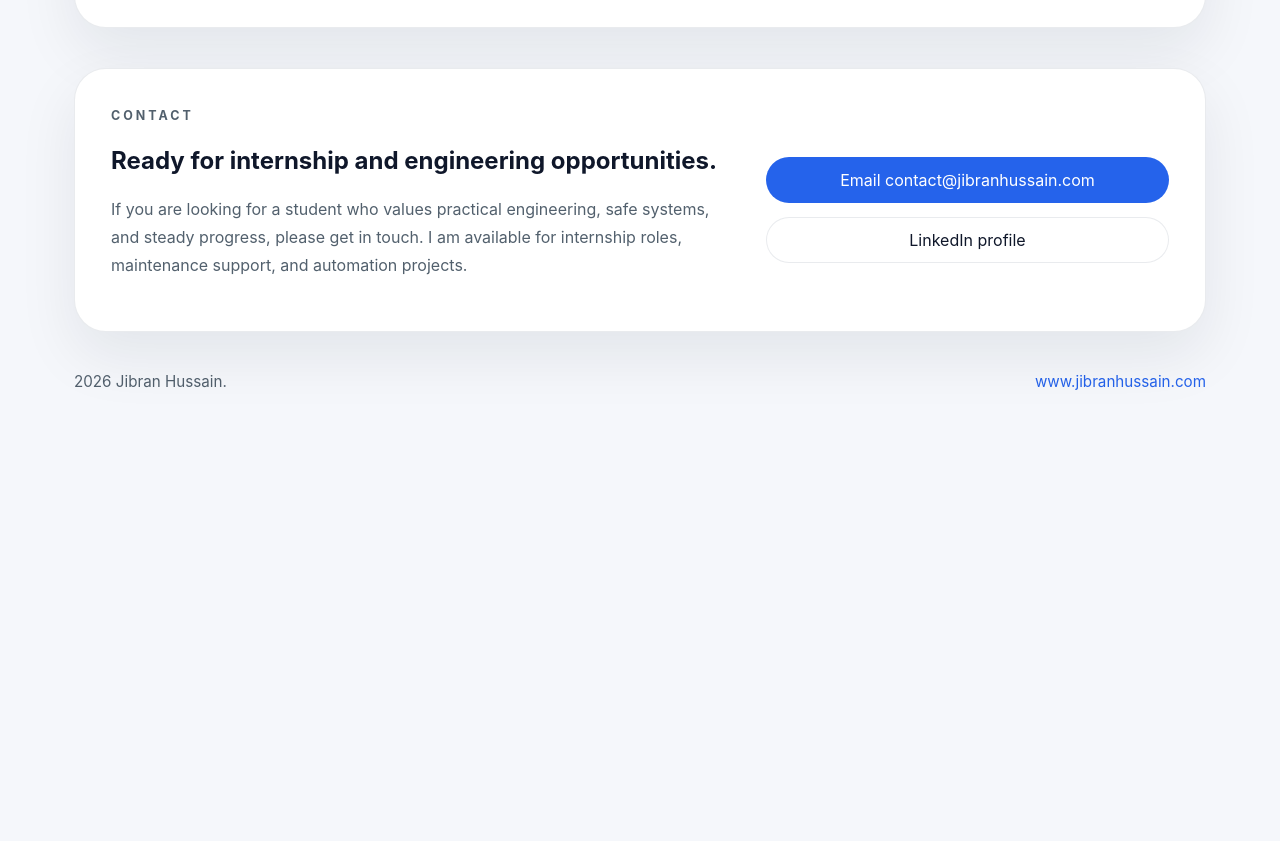
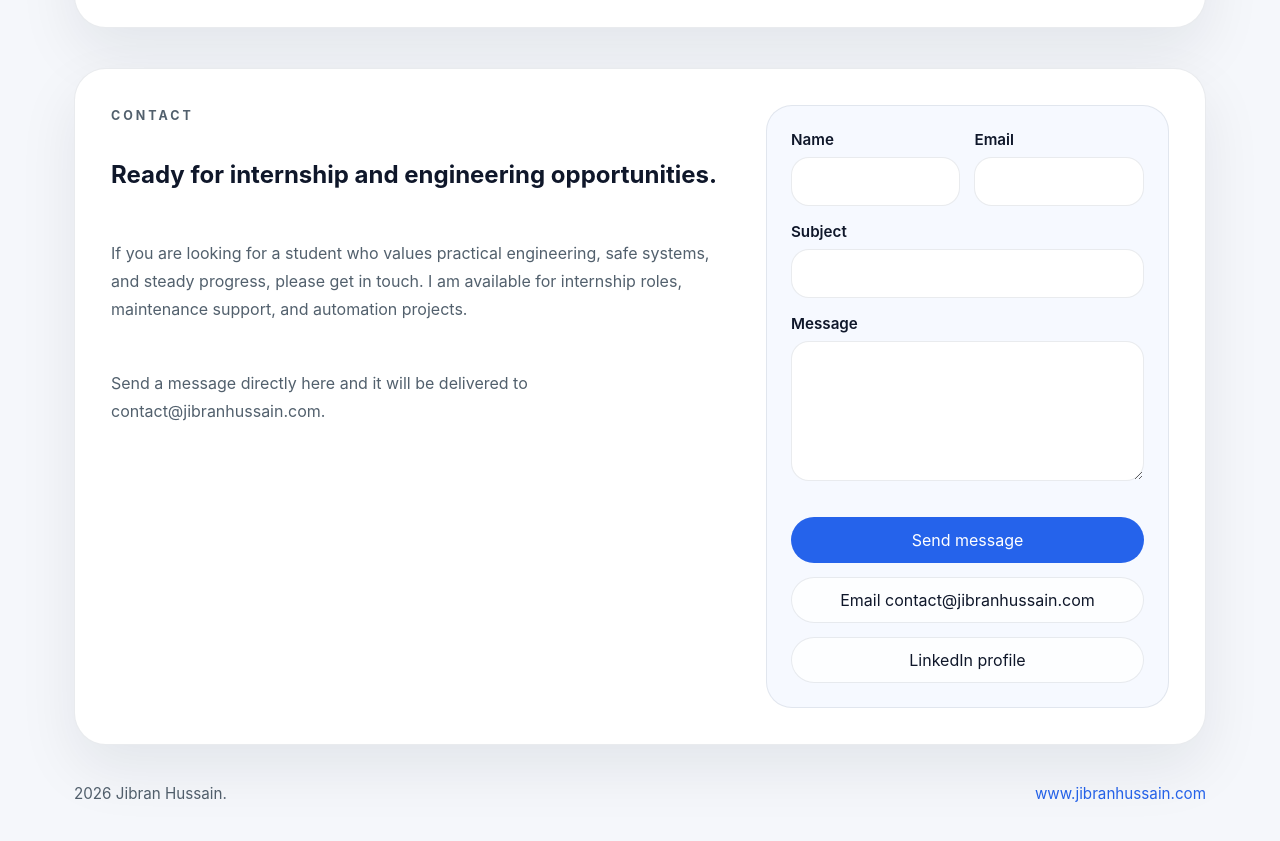
Before and after one commit to jibranthedecoder/jibranhussain-portfolio, a plain HTML site: page index.html in a window 1280 px wide. Shown: the part 3454-4295 px from the top of the page. Before the commit the page ends 3916 px from the top, so only its background shows below. Drawn offline with Linux system fonts and the light colour scheme; a web font is replaced by a local one.

Commit message:
add contact form

```diff
--- a/index.html
+++ b/index.html
@@ -226,14 +226,45 @@
       </section>
 
       <section id="contact" class="section reveal contact-panel">
-        <div>
+        <div class="contact-copy">
           <p class="section-label" data-i18n="contactLabel">Contact</p>
           <h2 data-i18n="contactHeading">Ready for internship and engineering opportunities.</h2>
           <p data-i18n="contactText">If you are looking for a student who values practical engineering, safe systems, and steady progress, please get in touch. I am available for internship roles, maintenance support, and automation projects.</p>
+          <p class="contact-note" data-i18n="contactFormIntro">Send a message directly here and it will be delivered to contact@jibranhussain.com.</p>
         </div>
-        <div class="contact-actions">
-          <a id="contactEmail" class="button button-primary" href="mailto:contact@jibranhussain.com" data-i18n="contactEmail">Email contact@jibranhussain.com</a>
-          <a id="contactLinkedin" class="button button-secondary" href="https://www.linkedin.com/in/jibranhussainatwork" target="_blank" rel="noopener" data-i18n="contactLinkedin">LinkedIn profile</a>
+        <div class="contact-form-card">
+          <form class="contact-form" action="https://formsubmit.co/contact@jibranhussain.com" method="POST">
+            <input type="hidden" name="_subject" value="New portfolio contact form message" />
+            <input type="hidden" name="_captcha" value="false" />
+            <input type="text" name="_honey" tabindex="-1" autocomplete="off" class="contact-honeypot" />
+
+            <div class="form-grid">
+              <label class="form-field">
+                <span data-i18n="contactNameLabel">Name</span>
+                <input type="text" name="name" autocomplete="name" required />
+              </label>
+              <label class="form-field">
+                <span data-i18n="contactEmailLabel">Email</span>
+                <input type="email" name="email" autocomplete="email" required />
+              </label>
+            </div>
+
+            <label class="form-field">
+              <span data-i18n="contactSubjectLabel">Subject</span>
+              <input type="text" name="subject" required />
+            </label>
+
+            <label class="form-field">
+              <span data-i18n="contactMessageLabel">Message</span>
+              <textarea name="message" rows="5" required></textarea>
+            </label>
+
+            <div class="contact-actions">
+              <button class="button button-primary" type="submit" data-i18n="contactSubmit">Send message</button>
+              <a id="contactEmail" class="button button-secondary" href="mailto:contact@jibranhussain.com" data-i18n="contactEmail">Email contact@jibranhussain.com</a>
+              <a id="contactLinkedin" class="button button-secondary" href="https://www.linkedin.com/in/jibranhussainatwork" target="_blank" rel="noopener" data-i18n="contactLinkedin">LinkedIn profile</a>
+            </div>
+          </form>
         </div>
       </section>
     </main>
--- a/script.js
+++ b/script.js
@@ -77,6 +77,12 @@ const translations = {
     contactLabel: 'Contact',
     contactHeading: 'Ready for internship and engineering opportunities.',
     contactText: 'If you are looking for a student who values practical engineering, safe systems, and steady progress, please get in touch. I am available for internship roles, maintenance support, and automation projects.',
+    contactFormIntro: 'Send a message directly here and it will be delivered to contact@jibranhussain.com.',
+    contactNameLabel: 'Name',
+    contactEmailLabel: 'Email',
+    contactSubjectLabel: 'Subject',
+    contactMessageLabel: 'Message',
+    contactSubmit: 'Send message',
     contactEmail: 'Email contact@jibranhussain.com',
     contactLinkedin: 'LinkedIn profile',
     footerText: '2026 Jibran Hussain.',
@@ -152,6 +158,12 @@ const translations = {
     contactLabel: 'Yhteystiedot',
     contactHeading: 'Valmis harjoitteluun ja tekniikkamahdollisuuksiin.',
     contactText: 'Jos etsit opiskelijaa, joka arvostaa käytännönläheistä tekniikkaa, turvallisia järjestelmiä ja vakaata edistystä, ota yhteyttä. Olen saatavilla harjoittelutehtäviin, kunnossapito­tukeen ja automaatio­projekteihin.',
+    contactFormIntro: 'Lähetä viesti suoraan tästä, niin se toimitetaan osoitteeseen contact@jibranhussain.com.',
+    contactNameLabel: 'Nimi',
+    contactEmailLabel: 'Sähköposti',
+    contactSubjectLabel: 'Aihe',
+    contactMessageLabel: 'Viesti',
+    contactSubmit: 'Lähetä viesti',
     contactEmail: 'Lähetä sähköpostia contact@jibranhussain.com',
     contactLinkedin: 'LinkedIn-profiili',
     footerText: '2026 Jibran Hussain.',
--- a/styles.css
+++ b/styles.css
@@ -439,7 +439,82 @@ html[data-theme="dark"] .card-soft {
   display: grid;
   grid-template-columns: 1.4fr 0.9fr;
   gap: 28px;
-  align-items: center;
+  align-items: start;
+}
+
+.contact-copy {
+  display: grid;
+  gap: 14px;
+}
+
+.contact-copy p:last-child {
+  margin-bottom: 0;
+}
+
+.contact-note {
+  color: var(--muted);
+  max-width: 44ch;
+}
+
+.contact-form-card {
+  padding: 24px;
+  border-radius: 26px;
+  background: var(--surface-soft);
+  border: 1px solid var(--border);
+}
+
+html[data-theme="dark"] .contact-form-card {
+  background: rgba(255, 255, 255, 0.04);
+}
+
+.contact-form {
+  display: grid;
+  gap: 16px;
+}
+
+.form-grid {
+  display: grid;
+  grid-template-columns: repeat(2, minmax(0, 1fr));
+  gap: 14px;
+}
+
+.form-field {
+  display: grid;
+  gap: 8px;
+  font-size: 0.95rem;
+  color: var(--text);
+}
+
+.form-field span {
+  font-weight: 600;
+}
+
+.form-field input,
+.form-field textarea {
+  width: 100%;
+  border: 1px solid var(--border);
+  border-radius: 18px;
+  background: var(--surface);
+  color: var(--text);
+  padding: 14px 16px;
+  outline: none;
+  transition: border-color var(--transition), box-shadow var(--transition), background var(--transition);
+}
+
+.form-field textarea {
+  resize: vertical;
+  min-height: 140px;
+}
+
+.form-field input:focus,
+.form-field textarea:focus {
+  border-color: var(--accent);
+  box-shadow: 0 0 0 3px rgba(37, 99, 235, 0.12);
+}
+
+.contact-honeypot {
+  position: absolute;
+  left: -9999px;
 }
 
 .contact-actions {
@@ -902,6 +977,10 @@ html.readable-mode .hero-copy h1 {
     width: 100%;
   }
 
+  .form-grid {
+    grid-template-columns: 1fr;
+  }
+
   .privacy-banner {
     padding: 14px 16px;
     gap: 10px;
```
